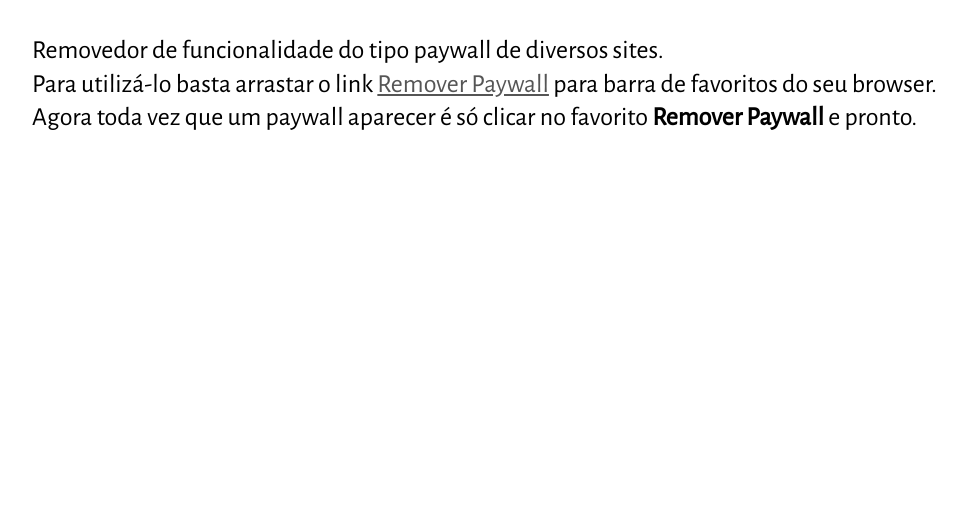
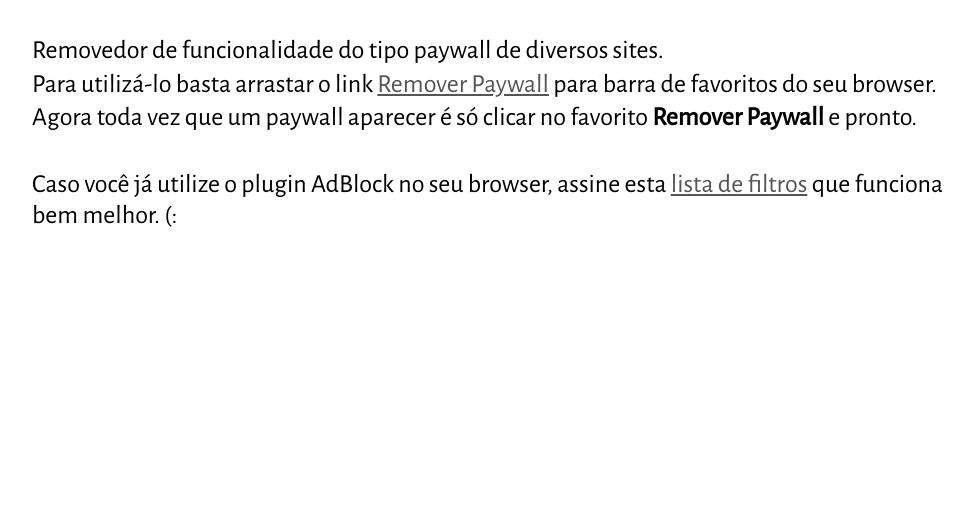
Before and after one commit to mtrovo/paywall-remover, a plain HTML site: page index.html in a window 1280 px wide. Shown: the part 131-646 px from the top of the page, without its empty margins (128-1102 px from the left). Drawn offline with nearby package versions, Linux system fonts and the light colour scheme.

Commit message:
adicionado filtro por adblock

```diff
--- a/index.html
+++ b/index.html
@@ -13,6 +13,9 @@
 		<p>Removedor de funcionalidade do tipo paywall de diversos sites.</p>
 		<p>Para utilizá-lo basta arrastar o link <a href="javascript:void(!function(){ctrl=paywall.controller,ctrl.t=ctrl.p=function(){console.log('OMG!INTERWEBS')},ctrl.mostraAviso();for(var t=document.querySelectorAll('[name=paywallimage]'),e=0;e<t.length;e++){for(var l=t[e],o=0;'BODY'!=(o=l.parentNode).nodeName;)l=o;l.style.top='-100000px'}document.body.setAttribute('style','')}())" title="Remover Paywall">Remover Paywall</a> para barra de favoritos do seu browser.</p>
 		<p>Agora toda vez que um paywall aparecer é só clicar no favorito <strong>Remover Paywall</strong> e pronto.</p>
+		<br>
+		<p>Caso você já utilize o plugin AdBlock no seu browser, assine esta <a href="abp:subscribe?location=http://mtrovo.github.io/paywall-remover/pwfilter.txt&title=Bloquear Paywall BR">lista de filtros</a> que funciona bem melhor. (:</p>
+
 	</article>
 </section>
 
```
Also changed, not shown: pwfilter.txt (added).
